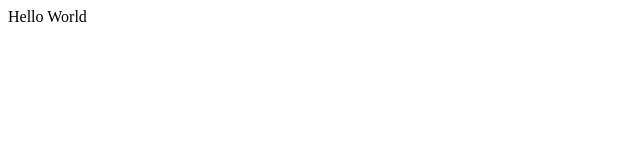
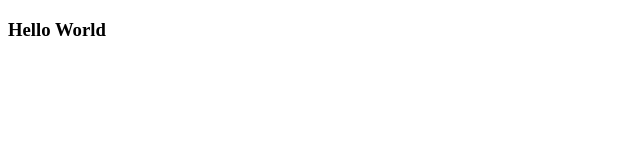
Before and after one commit to premierrt/staticWebPage, a plain HTML site: page index.html in a window 1280 px wide. Shown: the whole page, without its empty margins (0-640 px from the left). Drawn offline with Linux system fonts and the light colour scheme.

Commit message:
Update index.html

```diff
--- a/index.html
+++ b/index.html
@@ -6,6 +6,6 @@
 </head>
 
 <body>
-    Hello World
+    <h3>  Hello World </h3>
 </body>
 </html>
```
